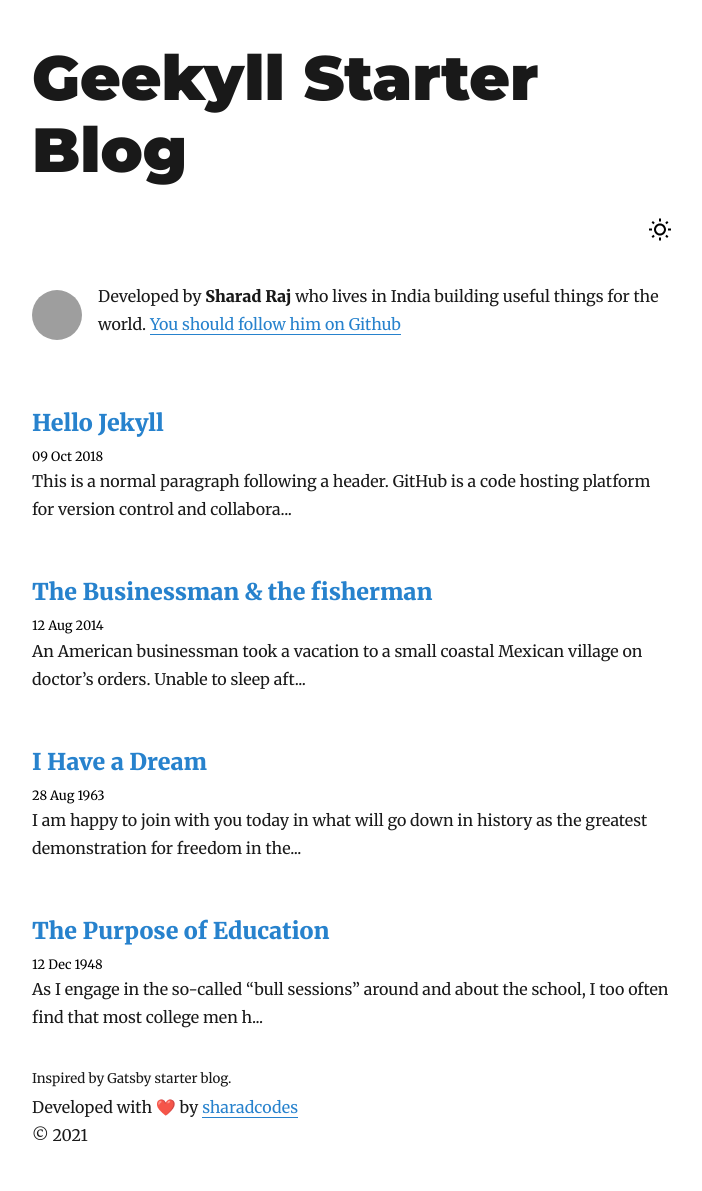
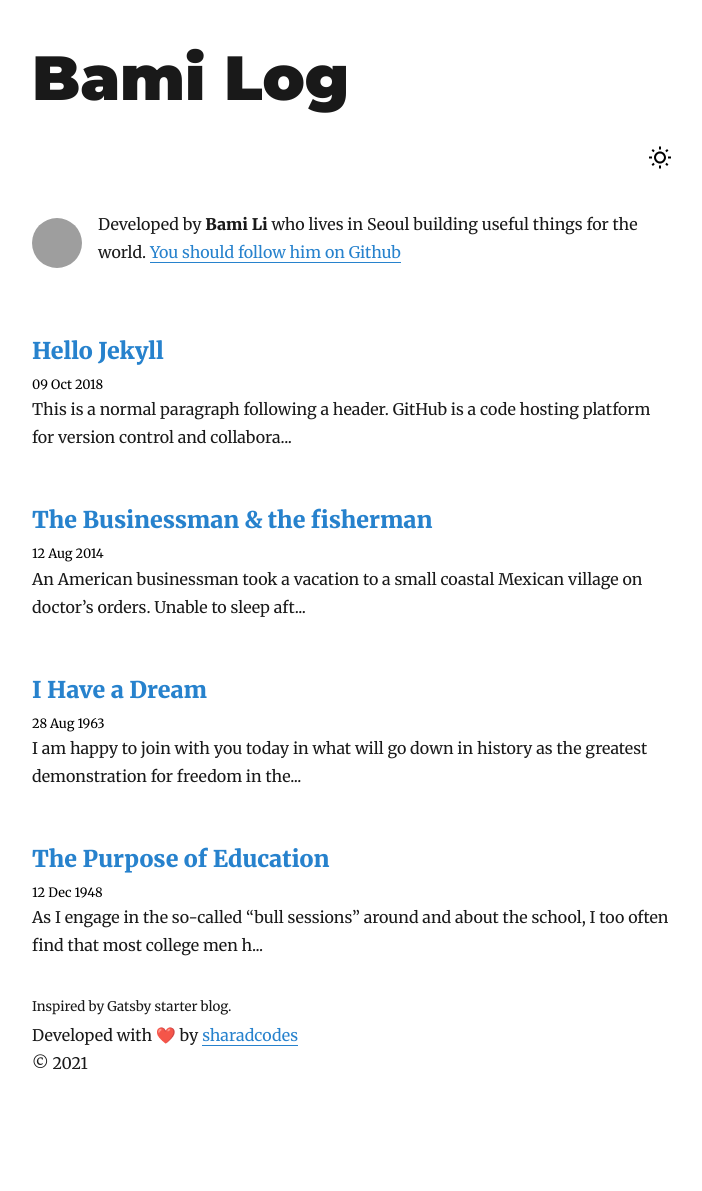
Before and after one commit to libamiew/bamilog, a Jekyll site: the page built from index.md, in a window 1280 px wide. Shown: the whole page, without its empty margins (288-990 px from the left). Built offline with Jekyll 4.4.1, drawn with Linux system fonts in a browser that asks for light colours; emoji names are drawn with the system emoji font; after the commit the page ends 1119 px from its top, so only the background shows below that; grey boxes are pictures that could not be loaded.

Commit message:
Update _config.yml

```diff
--- a/_config.yml
+++ b/_config.yml
@@ -1,15 +1,15 @@
-title: Geekyll Starter Blog
+title: Bami Log
 markdown: kramdown
 url: ""
-baseurl: "/geekyll-starter-blog"
+baseurl: "/bamilog"
 
 # for atom feed
 author:
-  name: Sharad Raj
-  email: iamsharadraj@gmail.com
-  image: "https://avatars1.githubusercontent.com/u/36638057?s=460&u=b7ea83b7f3172f4517c653cefd5d0713853561b2&v=4"
-  bio: Developed by <b>Sharad Raj</b> who lives in India building useful things for the world.
-  github: "sharadcodes"
+  name: Bami Li
+  email: libamiew@gmail.com
+  image: "https://avatars.githubusercontent.com/u/75570052?v=4"
+  bio: Developed by <b>Bami Li</b> who lives in Seoul building useful things for the world.
+  github: "libamiew"
 
 plugins:
   - jemoji
```
